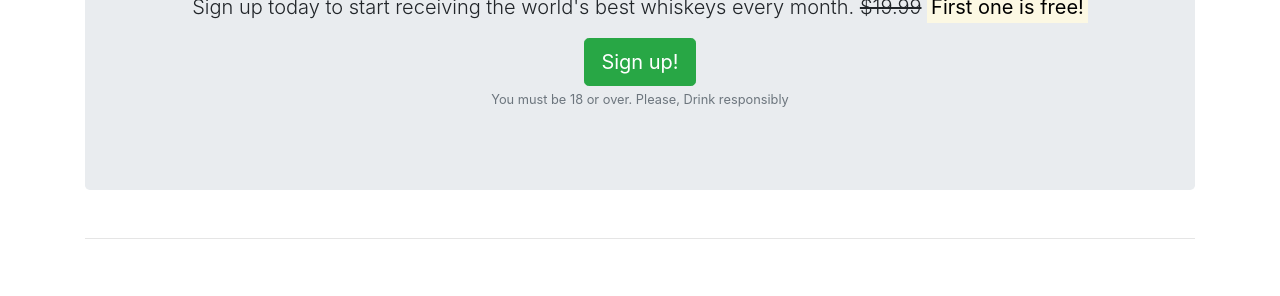
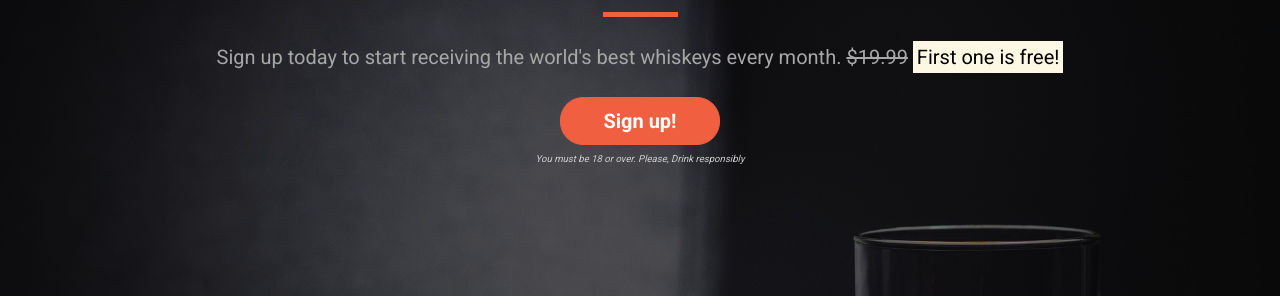
Before and after one commit to JLumb/Learning-Bootstrap, a plain HTML site: page index.html in a window 1280 px wide. Shown: the part 314-610 px from the top of the page. Drawn offline with nearby package versions, Linux system fonts and the light colour scheme.

Commit message:
add more style to page by over riding bootstrap with our own CSS

```diff
--- /dev/null
+++ b/CSS/style.css
@@ -0,0 +1,100 @@
+body {
+    font-family: 'Roboto', sans-serif;
+}
+
+/* Containers */
+
+.alert-container {}
+
+.callout-container {
+    height: 100vh;
+
+    background: url('../assets/images/whiskey-background.jpg') no-repeat center center fixed;
+    -webkit-background-size: cover;
+    -moz-background-size: cover;
+    -o-background-size: cover;
+    background-size: cover;
+
+    display: flex;
+    align-items: center;
+    justify-content: center;
+
+    position: relative;
+}
+
+.opaque-overlay {
+    position: absolute;
+    top: 0;
+    left: 0;
+    height: 100%;
+    width: 100%;
+    background-color: rgba(0, 0, 0, 0.5);
+}
+
+.quotes-container {}
+
+.features-container {}
+
+/* Block dividers */
+
+.block-divider {
+    width: 75px;
+    height: 5px;
+    border: 0;
+    background-color: #444;
+}
+
+.block-divider--orange {
+    background-color: #f05f40;
+}
+
+.block-divider--short {
+    width: 35px;
+}
+
+/* Jumbotron */
+
+.jumbotron {
+    background-color: transparent;
+}
+
+.jumbotron h1 {
+    color: white;
+    font-weight: bold;
+    margin-bottom: 30px;
+    color: white;
+}
+
+.jumbotron .lead {
+    color: #a7a7a7;
+    margin: 25px 0;
+}
+
+.jumbotron small {
+    font-size: 60%;
+    font-style: italic;
+    color: #d0d0d0;
+}
+
+/* Buttons */
+
+.btn--cta {
+    font-weight: bold;
+    border-radius: 23px;
+    width: 160px;
+}
+
+.btn--red {
+    color: white;
+    background-color: #f05f40;
+    border-color: #f05f40;
+}
+
+.btn--red:hover,
+.btn--red:active,
+.btn--red:focus,
+.btn--red:active:focus {
+    background-color: #df4929;
+    border-color: #df4929;
+    color: white;
+}
--- a/index.html
+++ b/index.html
@@ -8,6 +8,8 @@
     <link rel="stylesheet" href="https://cdn.jsdelivr.net/npm/bootstrap@4.5.3/dist/css/bootstrap.min.css"
         integrity="sha384-TX8t27EcRE3e/ihU7zmQxVncDAy5uIKz4rEkgIXeMed4M0jlfIDPvg6uqKI2xXr2" crossorigin="anonymous">
     <script src="https://kit.fontawesome.com/820f66307d.js" crossorigin="anonymous"></script>
+    <link href="https://fonts.googleapis.com/css?family=Roboto:400,700" rel="stylesheet">
+    <link rel="stylesheet" href="/CSS/style.css" type="text/css">
     <title>Whiskey Drop | Taste a new whisket every month</title>
 </head>
 
@@ -45,7 +47,7 @@
             <a href="/login">Sign In / Sign Up</a>
         </div>
     </nav>
-    <article class="container mt-3">
+    <!-- <div class="container alert-container">
         <div class="row d-none d-sm-inline">
             <div class="col-12">
                 <div class="alert alert-warning">
@@ -54,24 +56,30 @@
                 </div>
             </div>
         </div>
+    </div> -->
+    <div class="container-fluid callout-container">
+        <div class="opaque-overlay">
             <div class="row">
                 <div class="col-12">
                     <section class="callout jumbotron text-center">
-                    <h1>The finest whiskeys delivered to your doorstep.</h1>
+                        <h1 class="jumbotron">The finest whiskeys delivered to your doorstep.</h1>
+                        <hr class="block-divider block-divider--orange">
                         <p class="lead">Sign up today to start receiving the world's best whiskeys every month.
                             <s class="d-none d-sm-inline">$19.99</s>
                             <span class="d-line d-sm-none"><br></span>
                             <strong><mark>First one is free!</mark></strong>
                         </p>
-                    <button class="btn btn-success btn-lg" data-toggle="modal" data-target="#signUpModal">Sign
+                        <button class="btn btn-lg btn--cta btn--red" data-toggle="modal" data-target="#signUpModal">Sign
                             up!</button>
                         <p class="text-muted"><small>You must be 18 or over. Please, Drink responsibly</small></p>
                     </section>
                 </div>
             </div>
+        </div>
+    </div>
 
-        <hr>
-
+    </div>
+    <div class="container quotes-container">
         <section class="quotes">
             <div class="row">
                 <div class="col-12 my-5">
@@ -114,9 +122,10 @@
     </div>
 
     </section>
+    </div>
 
     <hr>
-
+    <div class="container features-container">
         <section class="features">
             <div class="row">
                 <div class="col-12 my-5">
@@ -128,7 +137,8 @@
                     <div class="feature">
                         <h3><i class="fa-solid fa-gifts d-none d-sm-inline"></i> Feature 1 <span
                                 class="badge badge-success">NEW!</span></h3>
-                        <p>Lorem ipsum dolor sit amet consectetur adipisicing elit. Consectetur, ipsum nulla corporis
+                        <p>Lorem ipsum dolor sit amet consectetur adipisicing elit. Consectetur, ipsum nulla
+                            corporis
                             voluptas
                             qui sint autem architecto minus dolor debitis, molestias, deserunt similique
                             sunt veritatis iusto corrupti assumenda? Ipsa, quisquam!</p>
@@ -138,7 +148,8 @@
                 <div class="col-12 col-md-6 col-lg-4">
                     <div class="feature">
                         <h3><i class="fa-solid fa-credit-card d-none d-sm-inline"></i> Feature 2</h3>
-                        <p>Lorem ipsum dolor sit amet consectetur adipisicing elit. Consectetur, ipsum nulla corporis
+                        <p>Lorem ipsum dolor sit amet consectetur adipisicing elit. Consectetur, ipsum nulla
+                            corporis
                             voluptas
                             qui sint autem architecto minus dolor debitis, molestias, deserunt similique
                             sunt veritatis iusto corrupti assumenda? Ipsa, quisquam!</p>
@@ -148,7 +159,8 @@
                 <div class="col-12 d-md-none d-lg-block col-lg-4">
                     <div class="feature">
                         <h3><i class="fa-solid fa-x d-none d-sm-inline"></i> Feature 3</h3>
-                        <p>Lorem ipsum dolor sit amet consectetur adipisicing elit. Consectetur, ipsum nulla corporis
+                        <p>Lorem ipsum dolor sit amet consectetur adipisicing elit. Consectetur, ipsum nulla
+                            corporis
                             voluptas
                             qui sint autem architecto minus dolor debitis, molestias, deserunt similique
                             sunt veritatis iusto corrupti assumenda? Ipsa, quisquam!</p>
@@ -157,7 +169,8 @@
                 </div>
             </div>
         </section>
-    </article>
+    </div>
+
     <div class="modal" tabindex="-1" role="dialog" id="signUpModal">
         <div class="modal-dialog">
             <div class="modal-content">
@@ -182,9 +195,10 @@
                         </div>
                         <div class="form-group">
                             <label for="repeatPassword">Repeat Password</label>
-                            <input type="password" class="form-control" id="repeatPassword" placeholder="Repeat Password">
+                            <input type="password" class="form-control" id="repeatPassword"
+                                placeholder="Repeat Password">
                         </div>
-                        <button type="submit" class="btn btn-success">Submit</button>
+                        <button type="submit" class="btn btn--cta btn--red">Submit</button>
                     </form>
                 </div>
             </div>
```
Also changed, not shown: assets/images/whiskey-background.jpg (added), assets/style.css (deleted). Lines whose indentation alone changed are shown as unchanged.
